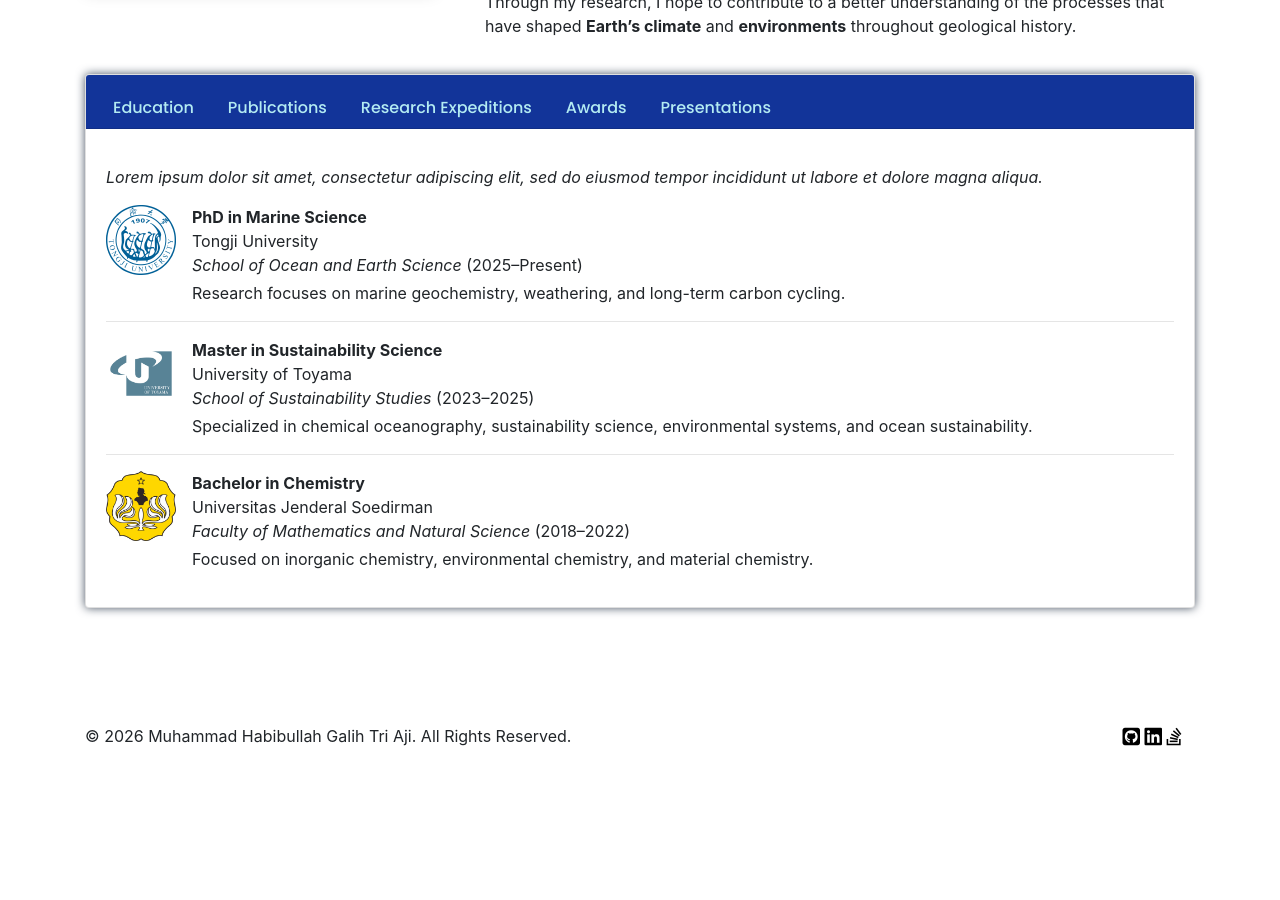
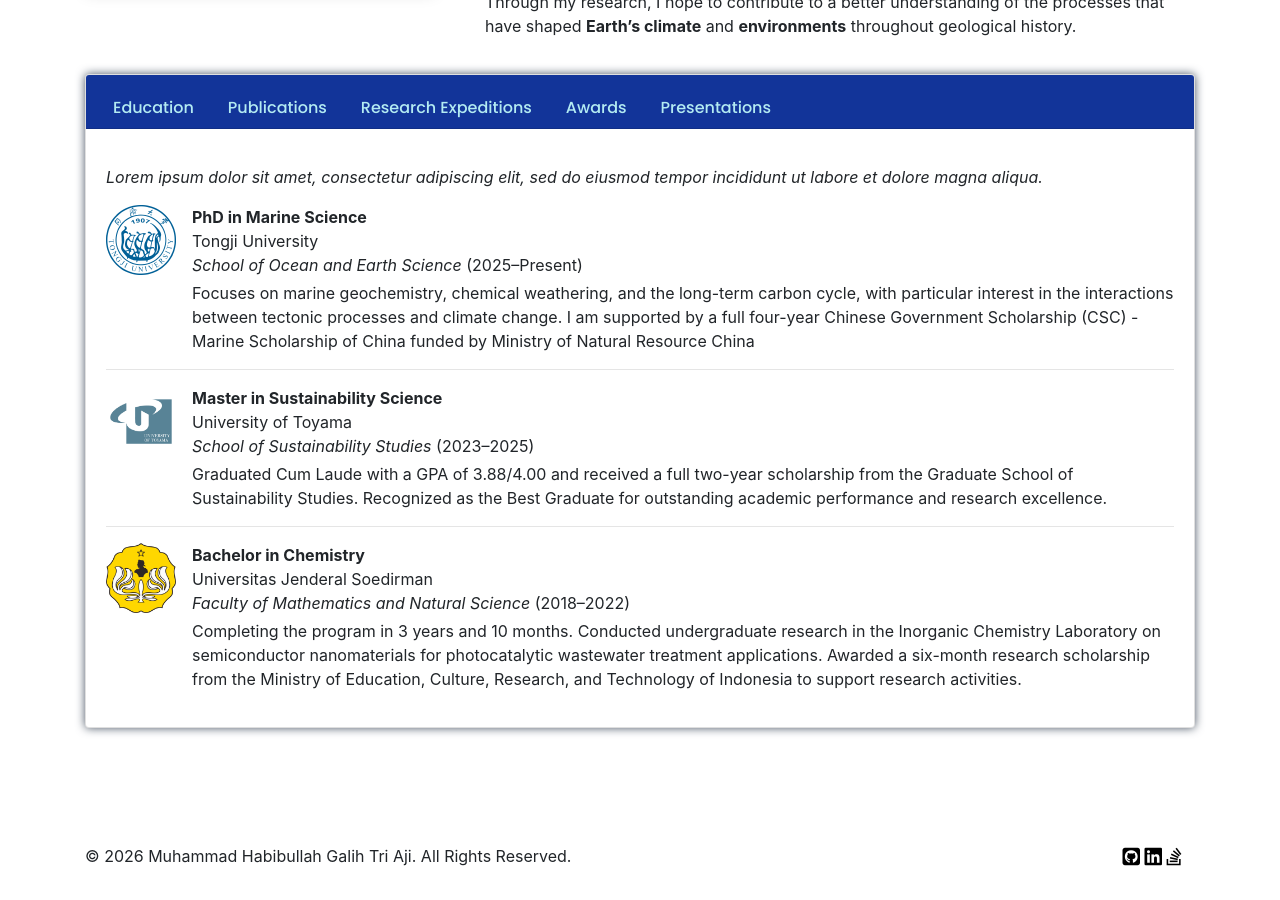
Before and after one commit to mhgta10/mhgta10.github.io, a Jekyll site: the page built from index.md, in a window 1280 px wide and 900 px high, scrolled down 632 px. Built offline with Jekyll 4.4.1, drawn with Linux system fonts in a browser that asks for light colours; nearby versions of some CDN libraries; comment, search, counter and statistics services are not loaded; our own code applies the rules of GitHub Pages for plain Markdown files; before the commit the page ends 1412 px from its top, so only the background shows below that.

Commit message:
Update courses.yml

```diff
--- a/_data/courses.yml
+++ b/_data/courses.yml
@@ -5,7 +5,7 @@
   year: 2025–Present
   logo: /assets/img/tongji.png
   description: >
-    Research focuses on marine geochemistry, weathering, and long-term carbon cycling.
+    Focuses on marine geochemistry, chemical weathering, and the long-term carbon cycle, with particular interest in the interactions between tectonic processes and climate change. I am supported by a full four-year Chinese Government Scholarship (CSC) - Marine Scholarship of China funded by Ministry of Natural Resource China
 - Degree: Master
   Program: Sustainability Science
   School: School of Sustainability Studies
@@ -13,7 +13,7 @@
   year: 2023–2025
   logo: /assets/img/toyama.png
   description: >
-    Specialized in chemical oceanography, sustainability science, environmental systems, and ocean sustainability.
+    Graduated Cum Laude with a GPA of 3.88/4.00 and received a full two-year scholarship from the Graduate School of Sustainability Studies. Recognized as the Best Graduate for outstanding academic performance and research excellence.
 - Degree: Bachelor
   Program: Chemistry
   School: Faculty of Mathematics and Natural Science
@@ -21,4 +21,4 @@
   year: 2018–2022
   logo: /assets/img/unsoed.png
   description: >
-   Focused on inorganic chemistry, environmental chemistry, and material chemistry.
+   Completing the program in 3 years and 10 months. Conducted undergraduate research in the Inorganic Chemistry Laboratory on semiconductor nanomaterials for photocatalytic wastewater treatment applications. Awarded a six-month research scholarship from the Ministry of Education, Culture, Research, and Technology of Indonesia to support research activities.
```
